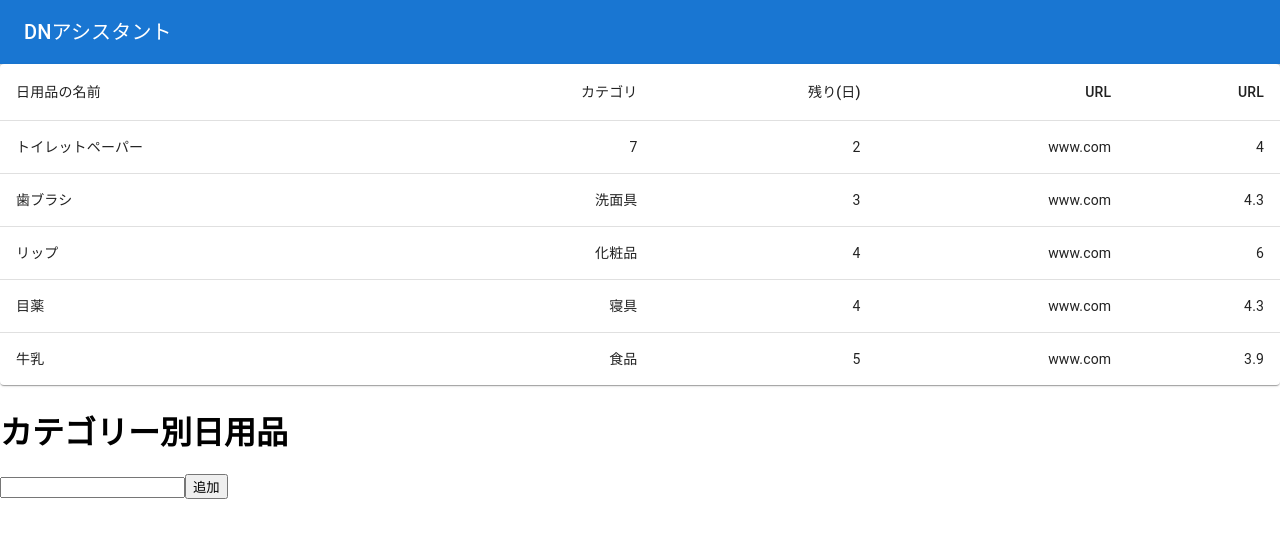
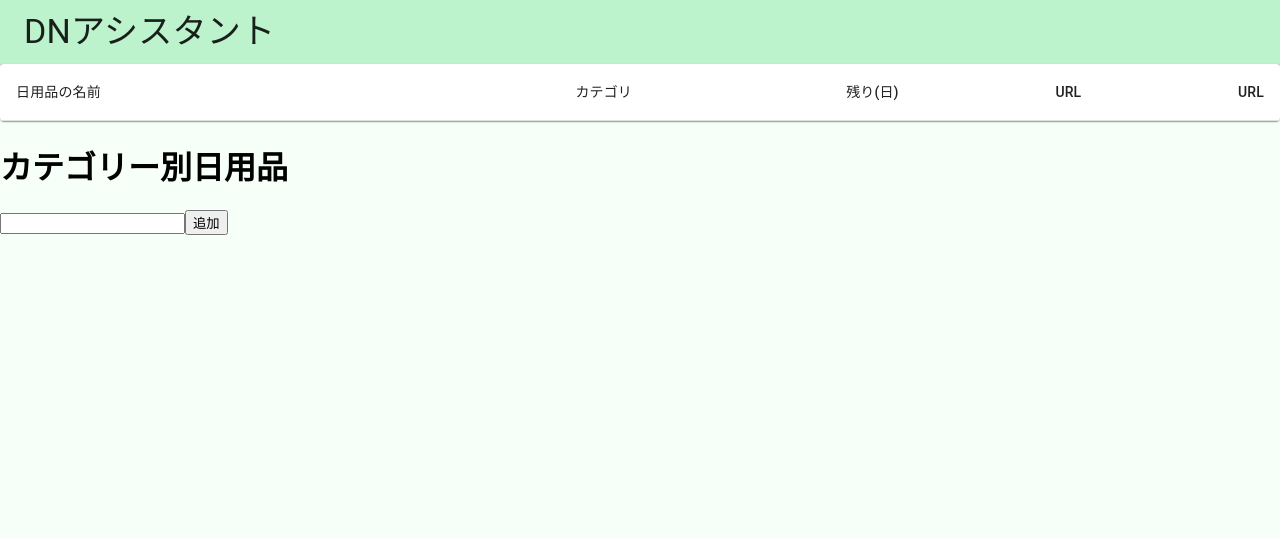
Before and after one commit to RozeSullatui/dailry-app, a React (Create React App) app: page /home in a window 1280 px wide. Shown: the top 538 px of the page. Built offline with nearby package versions, Linux system fonts and the light colour scheme.

Commit message:
Second day commit

```diff
--- a/src/App.jsx
+++ b/src/App.jsx
@@ -7,7 +7,7 @@ import "./App.css";
 function App() {
   return (
     <BrowserRouter>
-      <div>
+      <div style={{ backgroundColor: '#F6FFF8', minHeight: '100vh' }}>
         <Routes>
           <Route path="/" element={<WelcomePage />} />
           <Route path="/home" element={<HomePage />} />
--- a/src/components/AddCategory.jsx
+++ b/src/components/AddCategory.jsx
@@ -1,4 +1,11 @@
 import NestedModal, { ChildModal } from "./AddModal"
+
+
+const styles = {
+    border: '1px solid black',
+    borderRadius: '10px',
+    padding: '10px',
+};
 
 const AddCategory = ({category, index, todos, setTodos}) => {
     const handleTodoDelete = () => {
@@ -7,7 +14,7 @@ const AddCategory = ({category, index, todos, setTodos}) => {
         setTodos(newTodos)
     }
     return (
-        <div>
+        <div style={styles}>
             <p>{category}</p>
             <NestedModal/>
             <ChildModal category={category}/>
--- a/src/components/AddModal.jsx
+++ b/src/components/AddModal.jsx
@@ -30,6 +30,7 @@ function ChildModal({category}) {
         const json = JSON.stringify(itemList)
         localStorage.setItem("itemList", json)
     }, [itemList])
+
 
     const [open, setOpen] = React.useState(false);
     const handleOpen = () => {
--- a/src/components/HomePage.jsx
+++ b/src/components/HomePage.jsx
@@ -1,18 +1,30 @@
-import React from 'react'
+import { ThemeProvider, unstable_createMuiStrictModeTheme } from '@mui/material';
+import React, { useState } from 'react'
 import CategoryComponent from './CategoryComponent';
 import Header from './header';
 import ListComponent from './ListComponent';
 
+const theme = unstable_createMuiStrictModeTheme({
+  palette: {
+    primary: {
+      main: '#BDF3CC', // 緑よりも薄い色の指定
+    },
+  },
+});
+
 function HomePage() {
+  const [todos, setTodos] = useState([]);
   return (
     <div>
+      <ThemeProvider theme={theme}>
       <Header/>
       <div>
-        <ListComponent/>
+        <ListComponent todos={todos} setTodos={setTodos}/>
       </div>
       <div>
         <CategoryComponent />
       </div>
+      </ThemeProvider>
     </div>
   )
 }
--- a/src/components/ListComponent.jsx
+++ b/src/components/ListComponent.jsx
@@ -1,4 +1,4 @@
-import React from 'react';
+import React, { useEffect, useState } from 'react';
 import Table from '@mui/material/Table';
 import TableBody from '@mui/material/TableBody';
 import TableCell from '@mui/material/TableCell';
@@ -7,19 +7,26 @@ import TableHead from '@mui/material/TableHead';
 import TableRow from '@mui/material/TableRow';
 import Paper from '@mui/material/Paper';
 
-function createData(name, calories, fat, carbs, protein) {
-  return { name, calories, fat, carbs, protein };
+const ListComponent = () => {
+  const [itemList, setItemList] = useState({});
+  const [todos, setTodo] = useState([]);
+
+  useEffect(() => {
+    const storedItemList = localStorage.getItem("itemList");
+    if (storedItemList) {
+      setItemList(JSON.parse(storedItemList));
     }
+  }, []);
 
-const rows = [
-  createData('トイレットペーパー', '7', 2,'www.com', 4.0),
-  createData('歯ブラシ', '洗面具',3, 'www.com', 4.3),
-  createData('リップ', '化粧品',4, 'www.com', 6.0),
-  createData('目薬', '寝具', 4,'www.com', 4.3),
-  createData('牛乳', '食品', 5,'www.com', 3.9),
-];
+  useEffect(() => {
+    localStorage.setItem("itemList", JSON.stringify(itemList));
+  }, [itemList]);
 
-export default function ListComponent(props) {
+  useEffect(() => {
+    const newTodos = Object.keys(itemList).map((category) => ({ category }));
+    setTodo(newTodos);
+  }, [itemList]);
+
   return (
     <TableContainer component={Paper}>
       <Table sx={{ minWidth: 650 }} aria-label="simple table">
@@ -33,22 +40,33 @@ export default function ListComponent(props) {
           </TableRow>
         </TableHead>
         <TableBody>
-          {rows.map((row) => (
+          {todos.map((todo) => {
+            const { category } = todo;
+            const itemListByCategory = itemList[category] || [];
+            return (
+              itemListByCategory.map((item) => {
+                const { name, day, url } = item;
+                return (
                   <TableRow
-              key={row.name}
+                    key={name}
                     sx={{ '&:last-child td, &:last-child th': { border: 0 } }}
                   >
                     <TableCell component="th" scope="row">
-                {row.name}
+                      {name}
                     </TableCell>
-              <TableCell align="right">{row.calories}</TableCell>
-              <TableCell align="right">{row.fat}</TableCell>
-              <TableCell align="right">{row.carbs}</TableCell>
-              <TableCell align="right">{row.protein}</TableCell>
+                    <TableCell align="right">{category}</TableCell>
+                    <TableCell align="right">{day}</TableCell>
+                    <TableCell align="right">{url}</TableCell>
+                    <TableCell align="right">{url}</TableCell>
                   </TableRow>
-          ))}
+                );
+              })
+            );
+          })}
         </TableBody>
       </Table>
     </TableContainer>
   );
 }
+
+export default ListComponent;
--- a/src/components/header.jsx
+++ b/src/components/header.jsx
@@ -1,11 +1,12 @@
-import { AppBar, Toolbar, Typography } from '@mui/material';
+import { AppBar,  Toolbar, Typography} from '@mui/material';
 import React from 'react';
+
 
 const Header = () => {
   return (
-    <AppBar position="static">
+    <AppBar position="static" color="primary">
       <Toolbar>
-        <Typography variant="h6">
+        <Typography variant="h4"color="inherit">
           DNアシスタント
         </Typography>
       </Toolbar>
```
Lines whose indentation alone changed are shown as unchanged.
